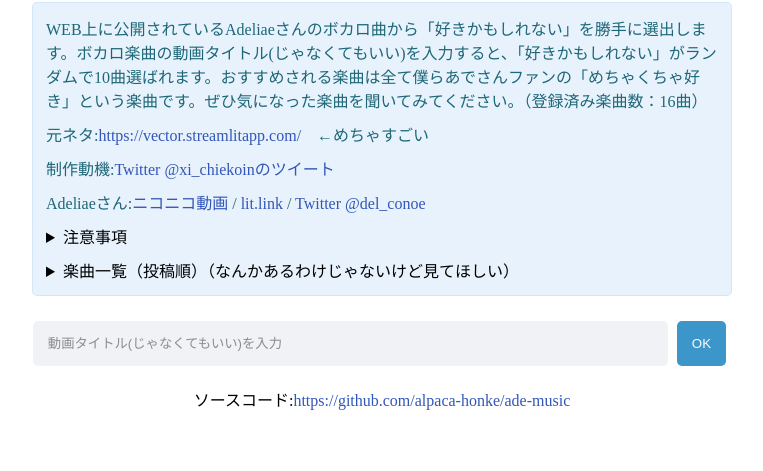
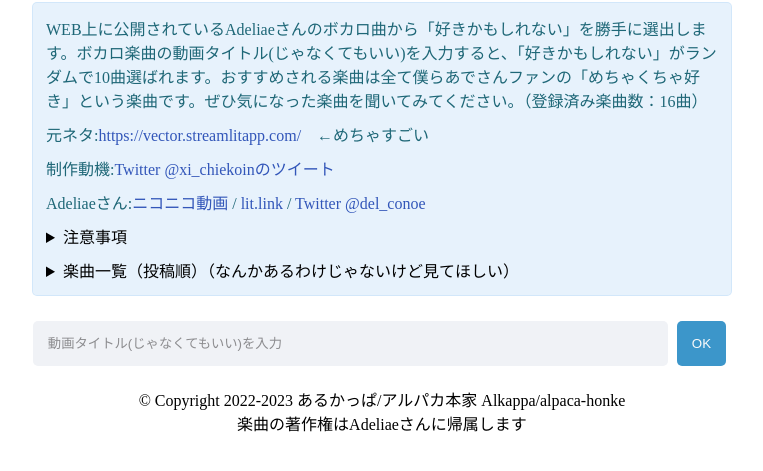
Before and after one commit to alpaca-honke/ade-music, a plain HTML site: page index.html in a window 1280 px wide. Shown: the part 133-604 px from the top of the page, without its empty margins (258-1021 px from the left). Drawn offline with Linux system fonts and the light colour scheme.

Commit message:
copyright

```diff
--- a/index.html
+++ b/index.html
@@ -233,7 +233,7 @@
           <script id="video8" class="video" type="application/javascript"></script>
           <script id="video9" class="video" type="application/javascript"></script>
         </div>
-        <p>ソースコード:<a href="https://github.com/alpaca-honke/ade-music" target="_blank">https://github.com/alpaca-honke/ade-music</a></p>
+        <p>© Copyright 2022-2023 あるかっぱ/アルパカ本家 Alkappa/alpaca-honke<br>楽曲の著作権はAdeliaeさんに帰属します</p>
     </div>
     <script src="ade-music.js" charset="utf-8"></script>
   </body>
```
